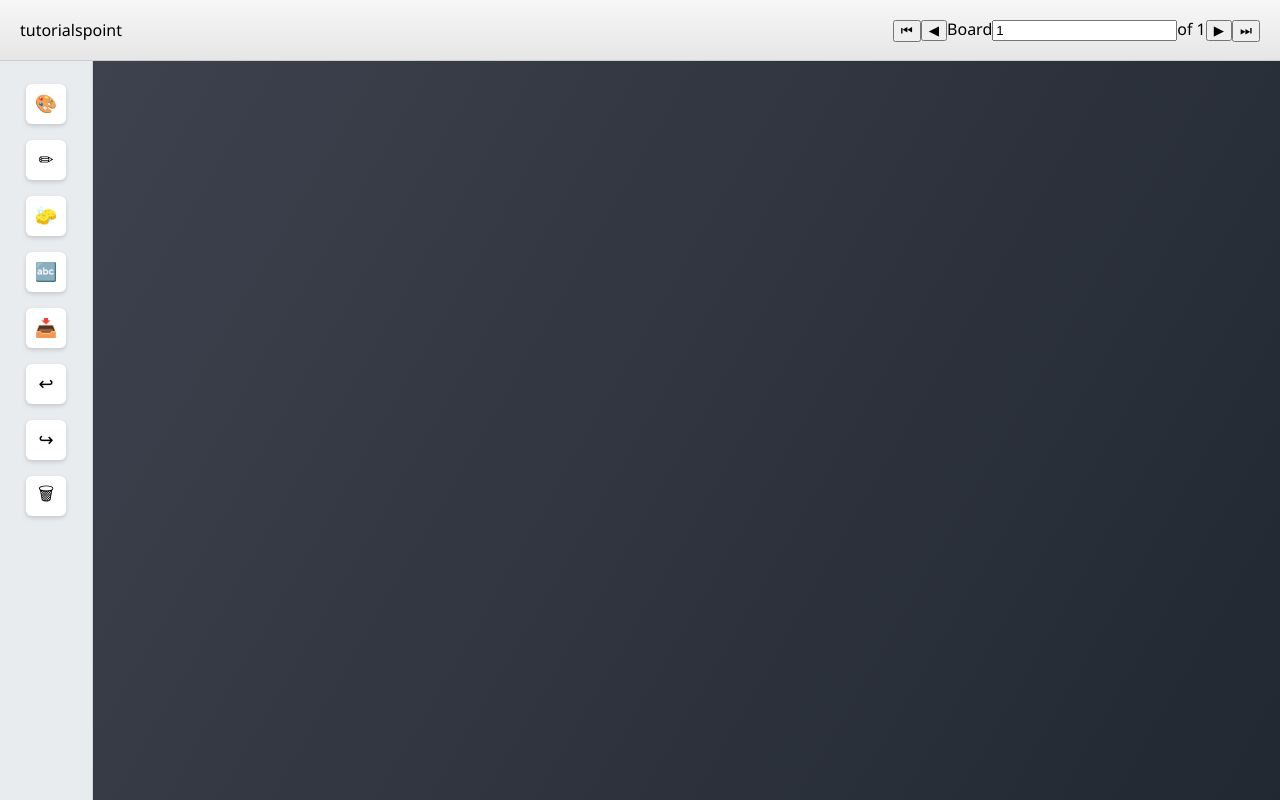
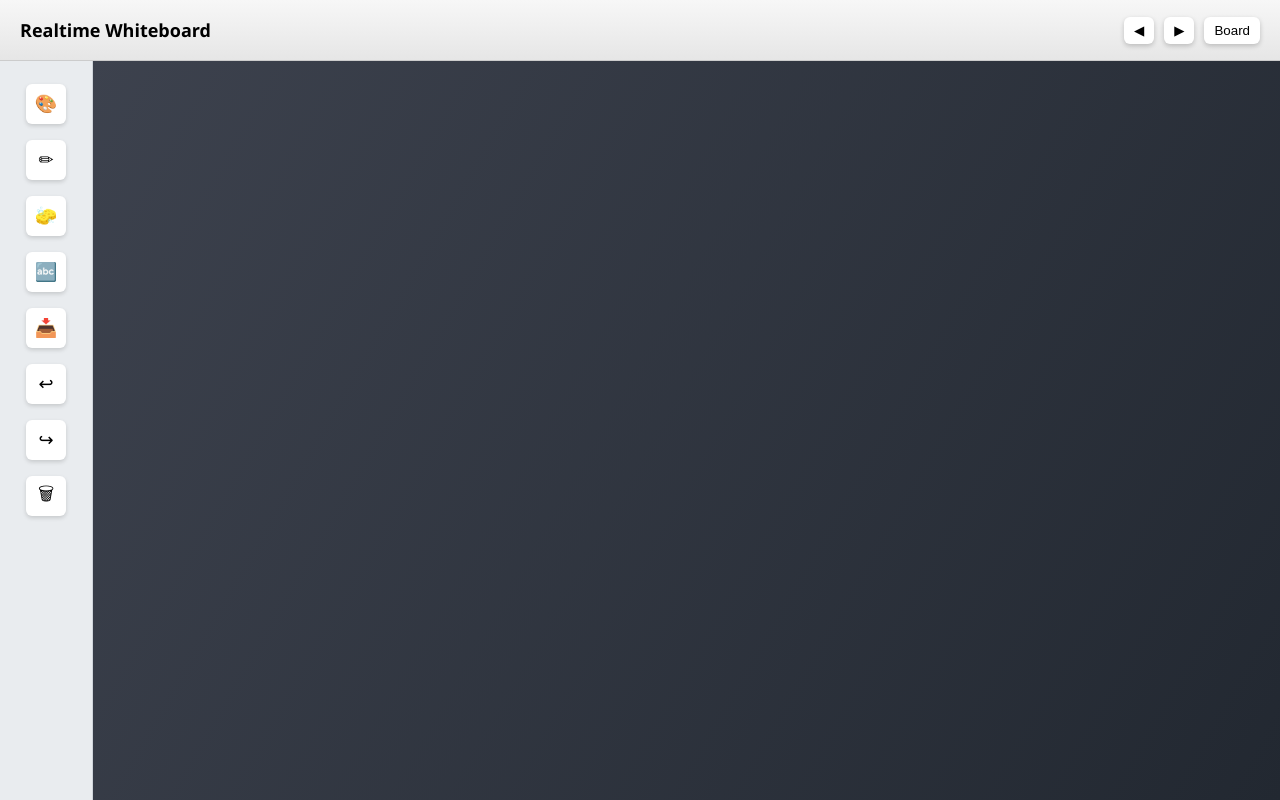
Before and after one commit to prajwalpais-08/Real-Time-Messenger-Application-, a React (Create React App) app: page / in a window 1280 px wide. Built offline with nearby package versions, Linux system fonts and the light colour scheme.

Commit message:
Update TopBar.js

```diff
--- a/src/component/TopBar.js
+++ b/src/component/TopBar.js
@@ -1,28 +1,16 @@
 import React from "react";
 import "./TopBar.css";
 
-function TopBar() {
-  return (
+function TopBar(){
+  return(
     <div className="topbar">
+      <h2>Realtime Whiteboard</h2>
 
-      <div className="logo">
-        tutorials<span>point</span>
+      <div className="controls">
+        <button>◀</button>
+        <button>▶</button>
+        <button>Board</button>
       </div>
-
-      <div className="board-controls">
-        <button>⏮</button>
-        <button>◀</button>
-
-        <span>Board</span>
-
-        <input type="number" value="1" readOnly />
-
-        <span>of 1</span>
-
-        <button>▶</button>
-        <button>⏭</button>
-      </div>
-
     </div>
   );
 }
```
